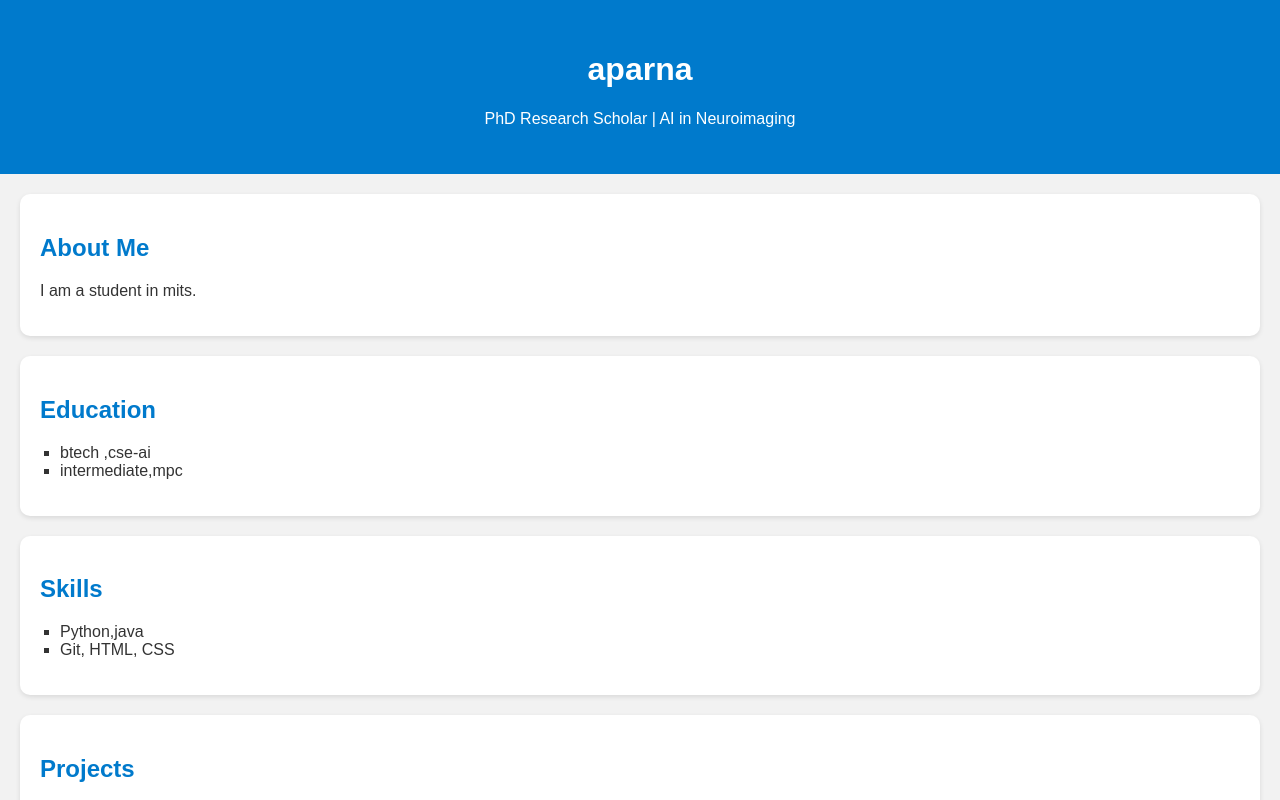
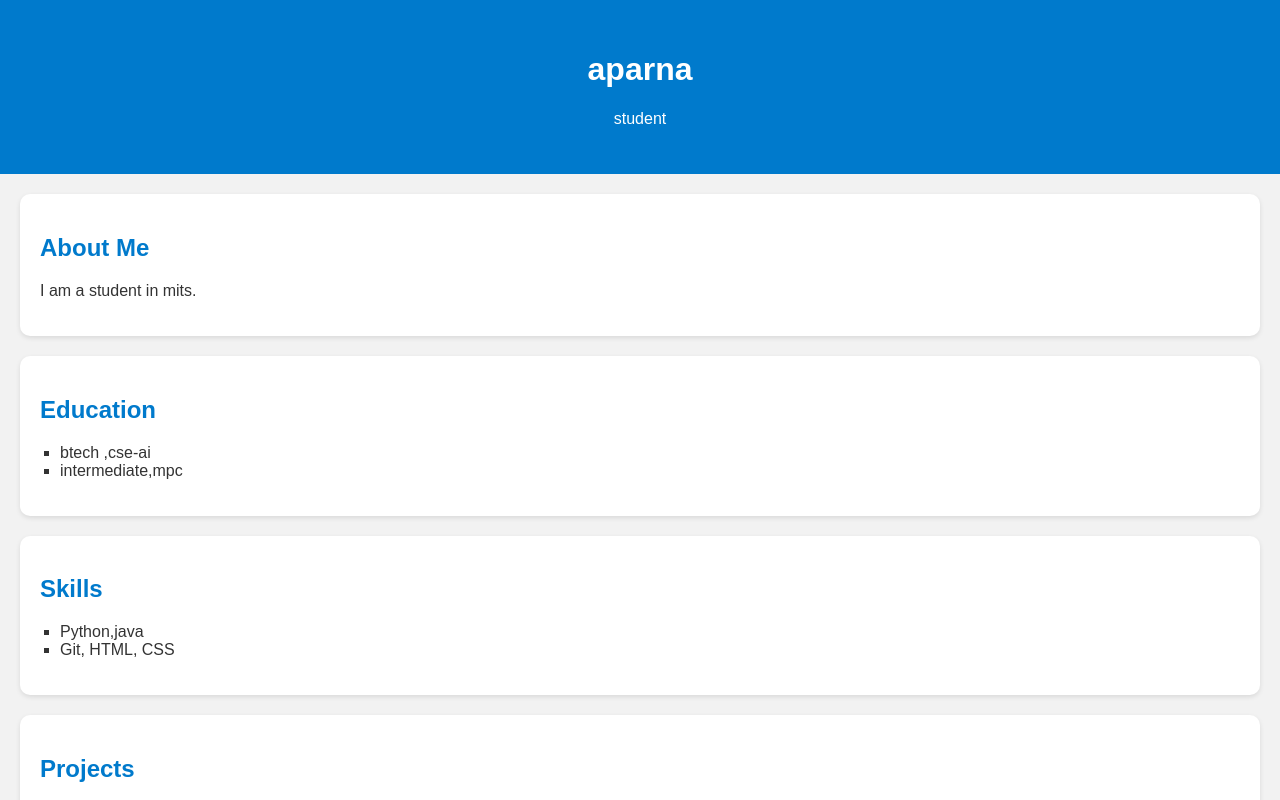
Before and after one commit to juturuaparna2006/personal_portfolio1, a plain HTML site: page index.html in a window 1280 px wide. Shown: the top 800 px of the page. Drawn offline with Linux system fonts and the light colour scheme.

Commit message:
first commit

```diff
--- a/index.html
+++ b/index.html
@@ -19,7 +19,7 @@
 
 <h1>aparna</h1>
 
-<p>PhD Research Scholar | AI in Neuroimaging</p>
+<p>student</p>
 
 </header>
 
```
